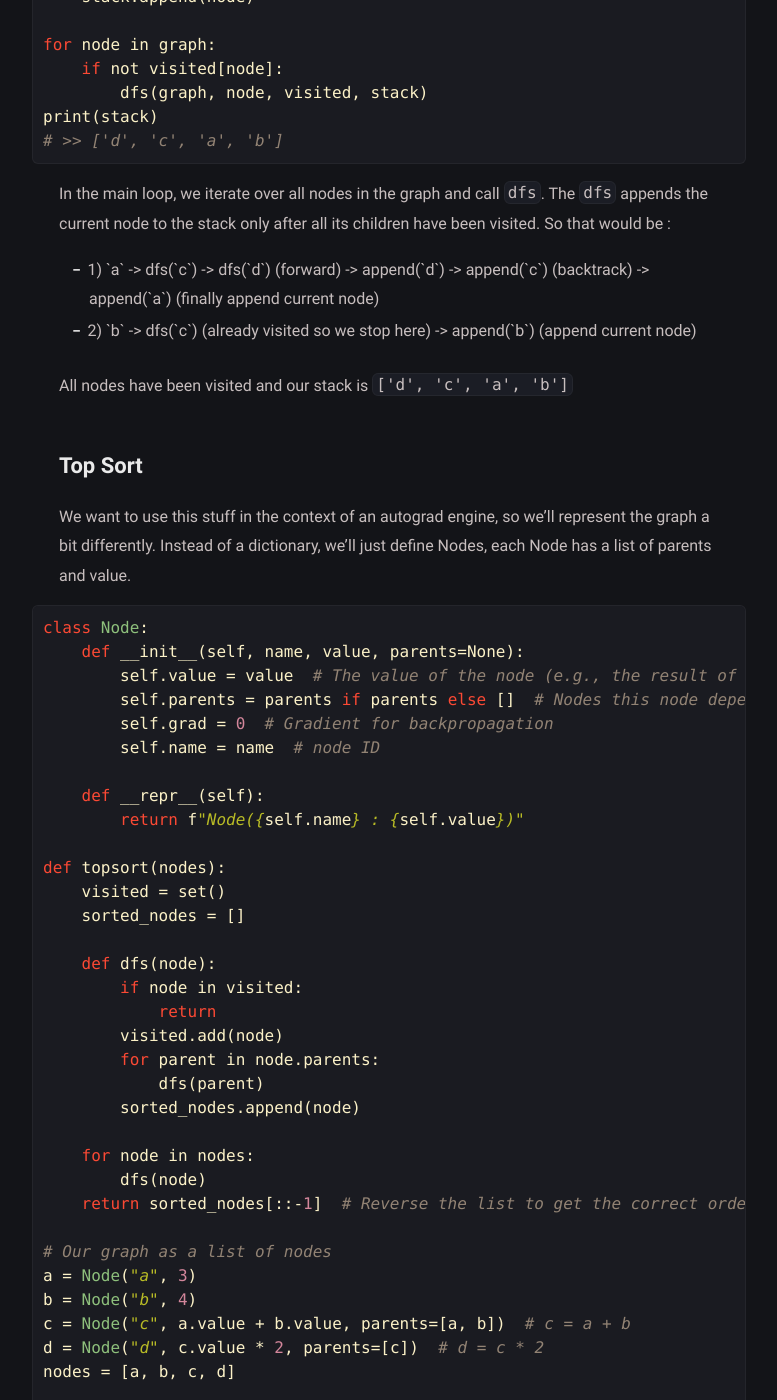
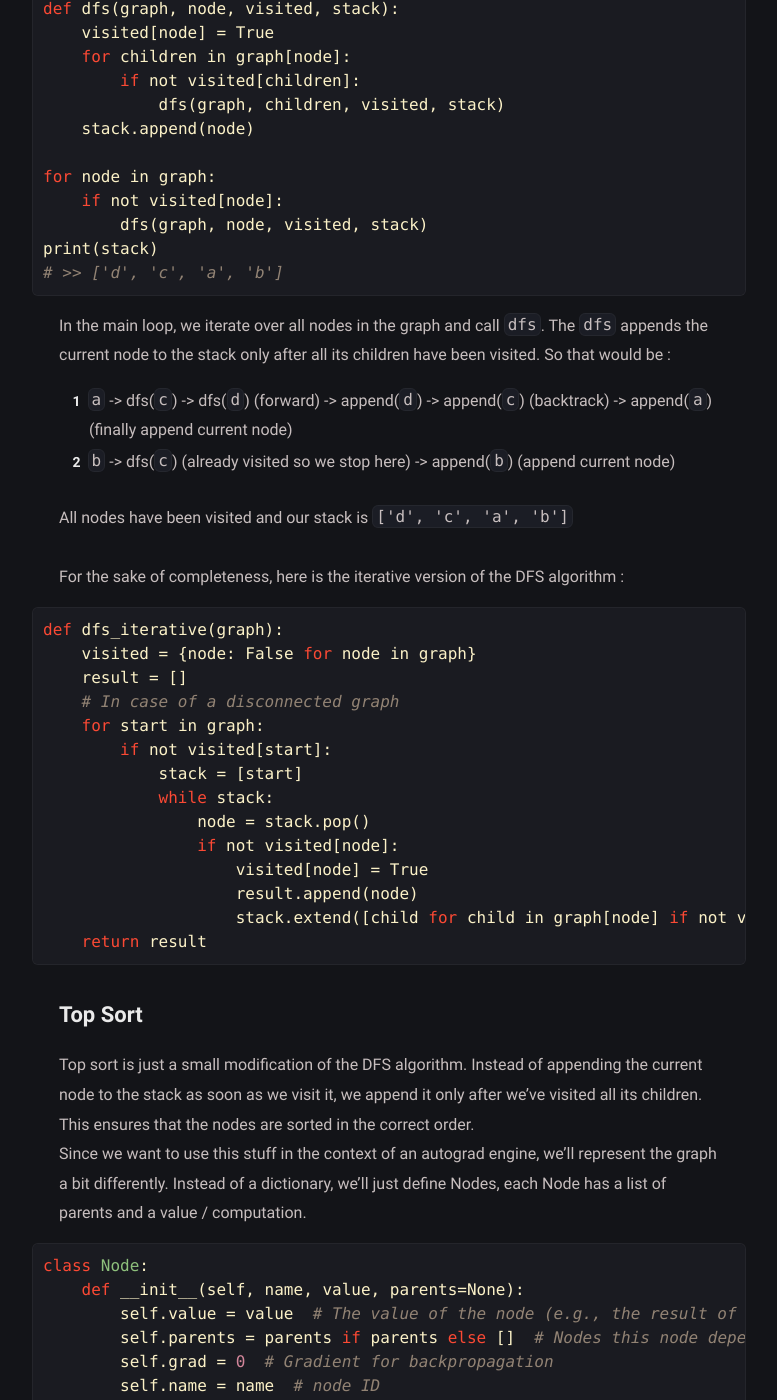
Before and after one commit to Cyril9227/cyril9227.github.io, a Jekyll site: the page built from _posts/topsort/2024-09-19-topsort.md, in a window 1280 px wide and 1400 px high, scrolled down 2117 px. Shown: the whole window, without its empty margins (251-1028 px from the left). Built offline with Jekyll 4.4.1, drawn with Linux system fonts in a browser that asks for light colours; some of the changed text lies outside the part shown.

````diff
--- a/_posts/topsort/2024-09-19-topsort.md
+++ b/_posts/topsort/2024-09-19-topsort.md
@@ -10,9 +10,10 @@
 
 Firms love to force candidates to go through [bizarre humiliation rituals](https://leetcode.com/problemset/) during interviews. One of these was to implement a topsort algo for their autograd engine.
 
-The topsort alg only works on [directed acyclic graph (DAG)](https://en.wikipedia.org/wiki/Directed_acyclic_graph) where each node represents a variable and each edge represents a dependency. The goal is to sort the nodes in "_topological order_", i.e. such that if there is an edge from node $$u$$ to node $$v$$, then $$u$$ comes before $$v$$ in the sorted list of nodes. (Needs to be directed because the whole point is to sort dependencies, and it needs to be acyclic because otherwise we'd run into contradictions.)
+If we consider a computation graph where each node represents a variable and each edge represents a dependency, the goal of this algorithm is to sort the nodes in "_topological order_", i.e. such that if there is an edge from node $$u$$ to node $$v$$, then $$u$$ comes before $$v$$ in the sorted list of nodes. (The topsort alg only works on [directed acyclic graph (DAG)](https://en.wikipedia.org/wiki/Directed_acyclic_graph), directed because the whole point is to sort dependencies, and acyclic because otherwise we'd run into contradictions.)
 
-If we consider a simple graph like so :
+
+As an example, if we have the following graph :
 
 <figure style="text-align: center;">
   <img src="/assets/img/topsort/graph.png" alt="ui" style="width: 60%; max-width: 500px;">
@@ -22,15 +23,15 @@
 
 ## DFS
 
-Main tool to solve this problem is the [Depth First Search (DFS)](https://en.wikipedia.org/wiki/Depth-first_search) algorithm. <br><i>Courtesy of Claude:</i>
+Main tool to solve this problem is the [Depth First Search (DFS)](https://en.wikipedia.org/wiki/Depth-first_search) algorithm. <br><i>Quick explanation, courtesy of Claude:</i>
 
 <ul>
-  <li>You start in one room. This is your starting point.</li>
+  <li>You start in one room.</li>
   <li>You look around and see all the doors in the room.</li>
   <li>You pick one door and go through it into the next room.</li>
   <li>In this new room, you do the same thing: look for doors and pick one.</li>
   <li>You keep doing this, always choosing a new door if there is one.</li>
-  <li>Sometimes you'll end up in a room with no new doors (all doors lead to rooms you've already visited). When this happens, you go back to the previous room.</li>
+  <li>Sometimes you'll end up in a room with no new doors (all doors lead to rooms you've already visited). When this happens, that means you've reached the "furthest" room, you go back to the previous room.</li>
   <li>In the previous room, you look for any doors you haven't gone through yet. If you find one, you go through it.</li>
   <li>If there are no new doors in that room either, you go back again.</li>
   <li>You keep doing this until you've visited every single room and tried every single door.</li>
@@ -47,6 +48,7 @@
 A simple implementation of the DFS algorithm in Python would look like this :
 
 ```python
+# A graph is defined as a dictionary where the keys are the nodes and the values are the children of the node
 graph = {
     'a': ['c'],
     'b': ['c'],
@@ -54,7 +56,9 @@
     'd': []
 }
 
+# Not relevant because we use a recursive implementation but DFS = stack (LIFO) and BFS = queue (FIFO) in their iterative implementations
 stack = []
+# Dictionary to keep track of the visited nodes
 visited = {node: False for node in graph}
 
 def dfs(graph, node, visited, stack):
@@ -71,15 +75,38 @@
 # >> ['d', 'c', 'a', 'b']
 ```
 In the main loop, we iterate over all nodes in the graph and call `dfs`. The `dfs` appends the current node to the stack only after all its children have been visited. So that would be :
-<ul>
-<li>1) `a` -> dfs(`c`) -> dfs(`d`) (forward) -> append(`d`) -> append(`c`) (backtrack) -> append(`a`) (finally append current node)</li>
-<li>2) `b` -> dfs(`c`) (already visited so we stop here) -> append(`b`) (append current node)</li>
-</ul>
+1. `a` -> dfs(`c`) -> dfs(`d`) (forward) -> append(`d`) -> append(`c`) (backtrack) -> append(`a`) (finally append current node)
+2. `b` -> dfs(`c`) (already visited so we stop here) -> append(`b`) (append current node)
+
 All nodes have been visited and our stack is `['d', 'c', 'a', 'b']`
+
+For the sake of completeness, here is the iterative version of the DFS algorithm :
+
+```python
+def dfs_iterative(graph):
+    visited = {node: False for node in graph}
+    result = []
+    # In case of a disconnected graph
+    for start in graph:
+        if not visited[start]:
+            stack = [start]
+            while stack:
+                node = stack.pop()
+                if not visited[node]:
+                    visited[node] = True
+                    result.append(node)
+                    stack.extend([child for child in graph[node] if not visited[child]])
+    return result
+```
+
 
 ## Top Sort
 
-We want to use this stuff in the context of an autograd engine, so we'll represent the graph a bit differently. Instead of a dictionary, we'll just define Nodes, each Node has a list of parents and value.
+Top sort is just a small modification of the DFS algorithm. Instead of appending the current node to the stack as soon as we visit it, we append it only after we've visited all its children. This ensures that the nodes are sorted in the correct order.
+<br>
+Since we want to use this stuff in the context of an autograd engine, we'll represent the graph a bit differently. Instead of a dictionary, we'll just define Nodes, each Node has a list of parents and a value / computation.
+
+
 
 ```python
 class Node:
@@ -248,4 +275,8 @@
 # >>> tensor([-12.]) tensor([True])
 ```
 
-TODO better explain the difference topsort and dfs
+tl;dr :
+
+<figure style="text-align: center;">
+  <img src="/assets/img/topsort/for_loyal_bigdoggydog.png" alt="dingboard">
+</figure>
````
Also changed, not shown: assets/img/topsort/for_loyal_bigdoggydog.png (added).
